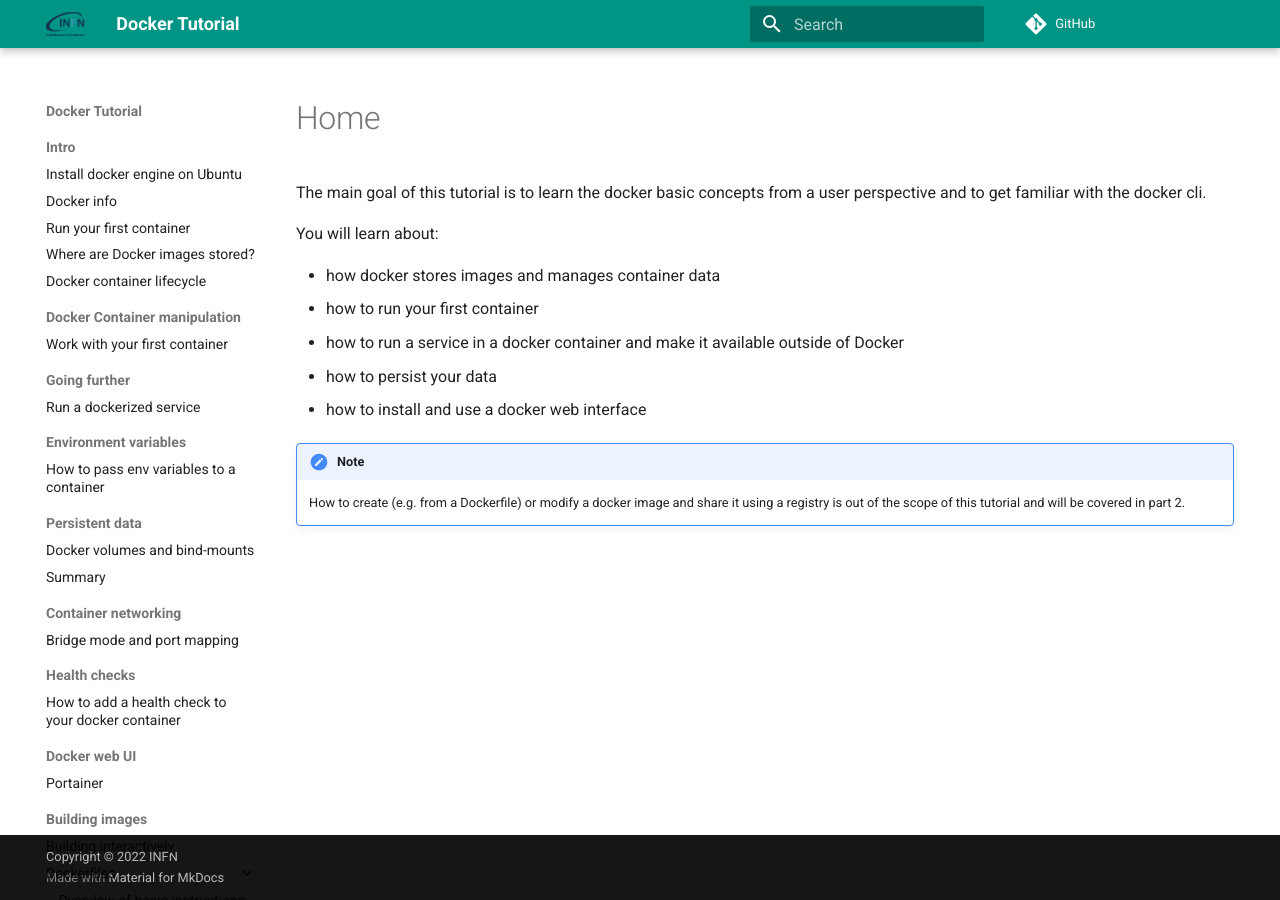
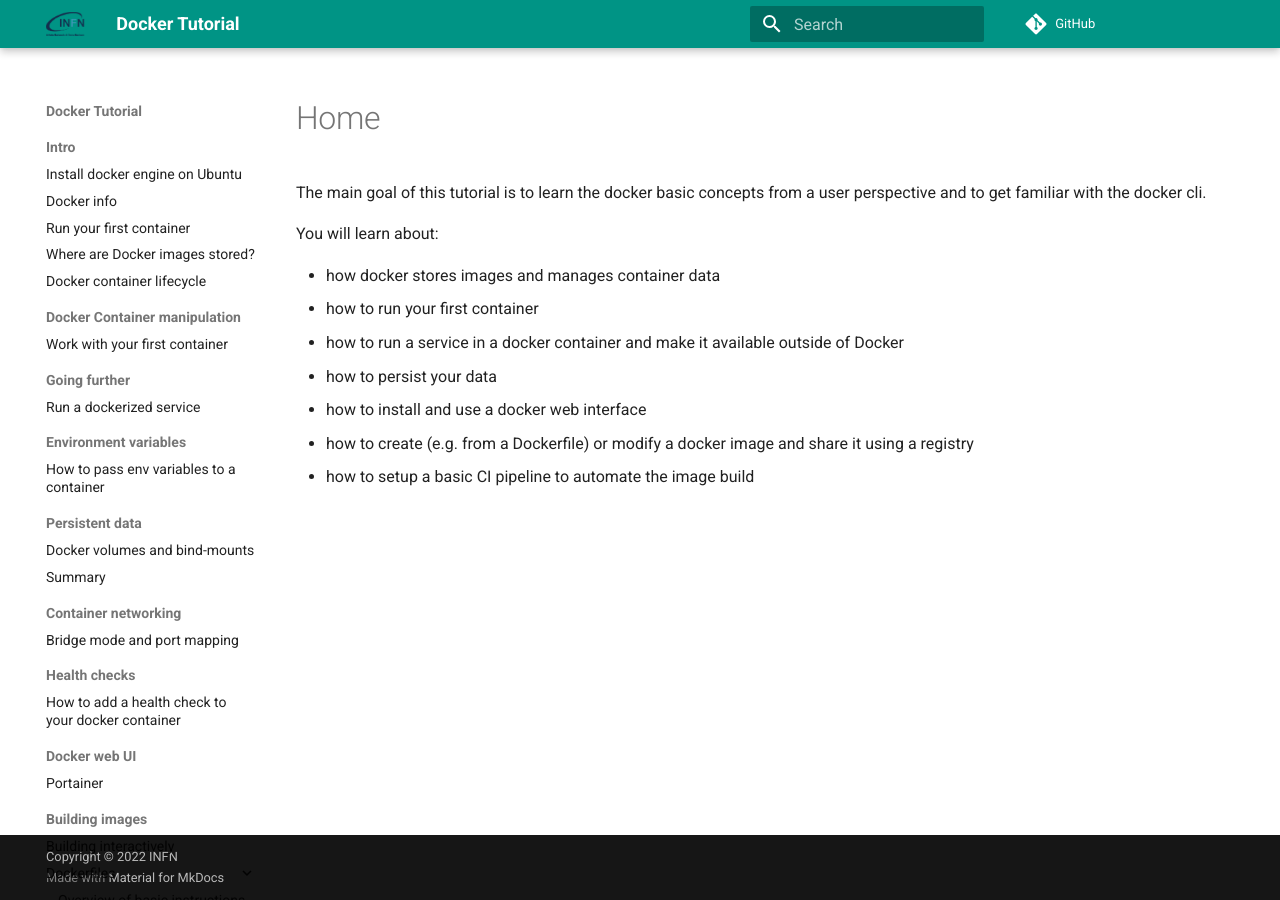
Before and after one commit to maricaantonacci/docker-tutorial, an MkDocs documentation site: the page built from docs/index.md, in a window 1280 px wide. Built offline with MkDocs 1.6.1 and Material for MkDocs 9.7.7, drawn with Linux system fonts in a browser that asks for light colours; comment, search, counter and statistics services are not loaded.

Commit message:
Update home page

```diff
--- a/docs/index.md
+++ b/docs/index.md
@@ -7,6 +7,5 @@ You will learn about:
   - how to run a service in a docker container and make it available outside of Docker
   - how to persist your data
   - how to install and use a docker web interface
-
-!!! note
-    How to create (e.g. from a Dockerfile) or modify a docker image and share it using a registry is out of the scope of this tutorial and will be covered in part 2.
+  - how to create (e.g. from a Dockerfile) or modify a docker image and share it using a registry
+  - how to setup a basic CI pipeline to automate the image build
```
